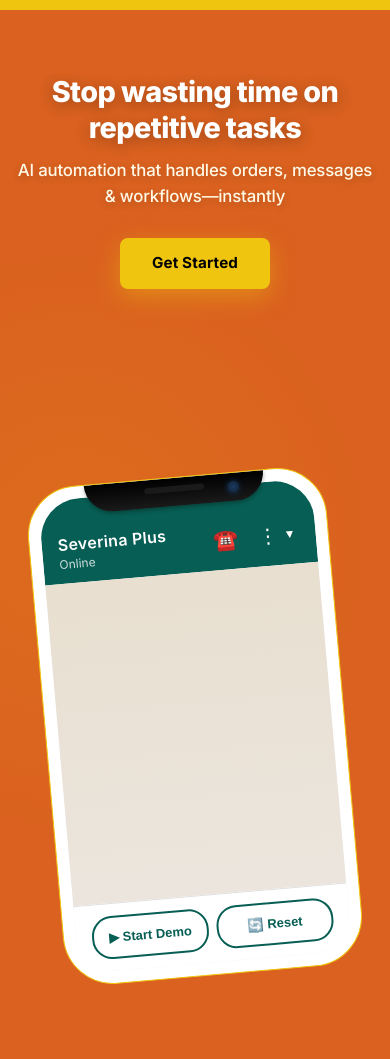
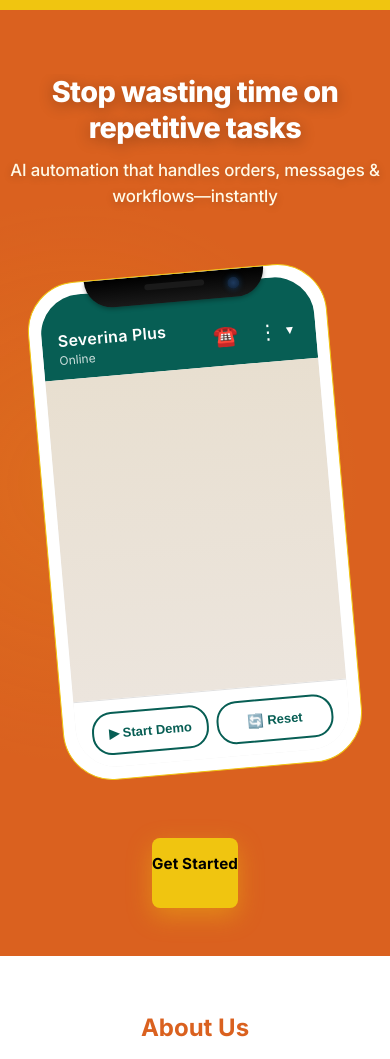
Before and after one commit to teofilos45/ThothAi-Technologies, a plain HTML site: page index.html in a window 390 px wide. Shown: the part 41-1100 px from the top of the page. Drawn offline with Linux system fonts and the light colour scheme.

Commit message:
Update live demo

```diff
--- a/index.html
+++ b/index.html
@@ -38,24 +38,19 @@
           <!-- Slide 1 -->
           <div class="slide active">
             <h1>Stop wasting time on repetitive tasks</h1>
-            <p>AI automation that handles orders, messages & workflows—instantly</p>
+            <p style="margin-bottom: 2.5em !important;">AI automation that handles orders, messages & workflows—instantly</p>
             <a href="https://wa.me/233533769658" class="hero-cta">Get Started</a>
           </div>
 
           <!-- Slide 2 -->
           <div class="slide">
             <h1>Never miss a customer again</h1>
-            <p>Transform your business with intelligent automation that works 24/7</p>
+            <p style="margin-bottom: 2.5em !important;">Transform your business with intelligent automation that works</p>
             <a href="https://wa.me/233533769658" class="hero-cta">Get Started</a>
           </div>
 
         </div>
 
-        <!-- Slider Navigation Dots -->
-        <div class="slider-dots">
-          <span class="dot active" data-slide="0"></span>
-          <span class="dot" data-slide="1"></span>
-        </div>
       </div>
 
       <!-- Right Side: Video Demo -->
@@ -72,6 +67,10 @@
         </div>
         -->
 
+      </div>
+
+      <div class="hero-cta-mobile">
+        <a href="https://wa.me/233533769658" class="hero-cta">Get Started</a>
       </div>
 
     </div>
--- a/styles.css
+++ b/styles.css
@@ -277,7 +277,7 @@ body {
   font-family: 'Inter', sans-serif;
   font-size: 1.35rem;
   font-weight: 500;
-  margin-bottom: 2.5rem;
+  margin-bottom: 0.5rem;
   line-height: 1.5;
   color: #FFF9E6;
   text-shadow: 0 2px 8px rgba(0, 0, 0, 0.2);
@@ -299,38 +299,16 @@ body {
   letter-spacing: 0.01em;
 }
 
+.hero-cta-mobile {
+  display: none;
+}
+
 .hero-cta:hover {
   background: #d9b10f;
   transform: translateY(-4px);
   box-shadow: 0 12px 35px rgba(240, 197, 16, 0.6);
 }
 
-/* Slider Navigation Dots */
-.slider-dots {
-  display: flex;
-  gap: 0.8rem;
-  margin-top: 2.5rem;
-}
-
-.dot {
-  width: 12px;
-  height: 12px;
-  border-radius: 50%;
-  background: rgba(255, 255, 255, 0.3);
-  cursor: pointer;
-  transition: all 0.3s ease;
-  border: 2px solid transparent;
-}
-
-.dot.active {
-  background: #F0C510;
-  transform: scale(1.2);
-  border-color: #fff;
-}
-
-.dot:hover {
-  background: rgba(240, 197, 16, 0.6);
-}
 
 /* Right Side - Video Demo */
 .hero-video-section {
@@ -947,11 +925,26 @@ footer {
 
   .hero-container {
     grid-template-columns: 1fr;
-    gap: 2rem;
+    gap: 0.6rem;
+  }
+
+  .hero-text-section {
+    margin-bottom: 0;
   }
 
   .slider-container {
-    min-height: 280px;
+    min-height: 0;
+  }
+
+  .slide {
+    position: relative;
+    opacity: 1;
+    pointer-events: auto;
+    transform: none;
+  }
+
+  .slide:not(.active) {
+    display: none;
   }
 
   .slide h1 {
@@ -961,7 +954,7 @@ footer {
 
   .slide p {
     font-size: 1.15rem;
-    margin-bottom: 2rem;
+    margin-bottom: 0.25rem;
   }
 
   .hero-cta {
@@ -970,14 +963,19 @@ footer {
     margin-bottom: 0;
   }
 
-  /* Hide slider dots on tablet */
-  .slider-dots {
+  .slide .hero-cta {
     display: none;
   }
 
+  .hero-cta-mobile {
+    display: block;
+  }
+
+
+
   /* Reduce gap between text and video on tablet */
   .hero-video-section {
-    margin-top: 0;
+    margin-top: -2.4rem;
   }
 
   .about-wrapper {
@@ -1162,12 +1160,31 @@ footer {
   }
 
   .hero {
-    padding: 4rem 0.8rem 3rem;
-    min-height: 450px;
+    padding: 4rem 0 3rem;
+    min-height: 350px;
   }
 
   .slider-container {
-    min-height: 320px;
+    min-height: 0;
+  }
+
+  .slide {
+    position: relative;
+    opacity: 1;
+    pointer-events: auto;
+    transform: none;
+  }
+
+  .slide:not(.active) {
+    display: none;
+  }
+
+  .hero-container {
+    gap: 1rem;
+  }
+
+  .hero-text-section {
+    margin-bottom: 0;
   }
 
   .slide h1 {
@@ -1178,20 +1195,26 @@ footer {
 
   .slide p {
     font-size: 1.05rem;
-    margin-bottom: 1.8rem;
+    margin-bottom: 0.25rem;
     line-height: 1.5;
   }
 
   .hero-cta {
     font-size: 0.95rem;
-    padding: 0.85rem 2rem;
+    padding: 0.85rem 0 2rem;
     margin-bottom: 0
   }
-  .slider-dots{
-    display:none;
+
+  .slide .hero-cta {
+    display: none;
   }
+
+  .hero-cta-mobile {
+    display: block;
+  }
+
   .hero-video-section {
-    margin-top: 0;
+    margin-top: -2.8rem;
   }
 
   h2 {
```
